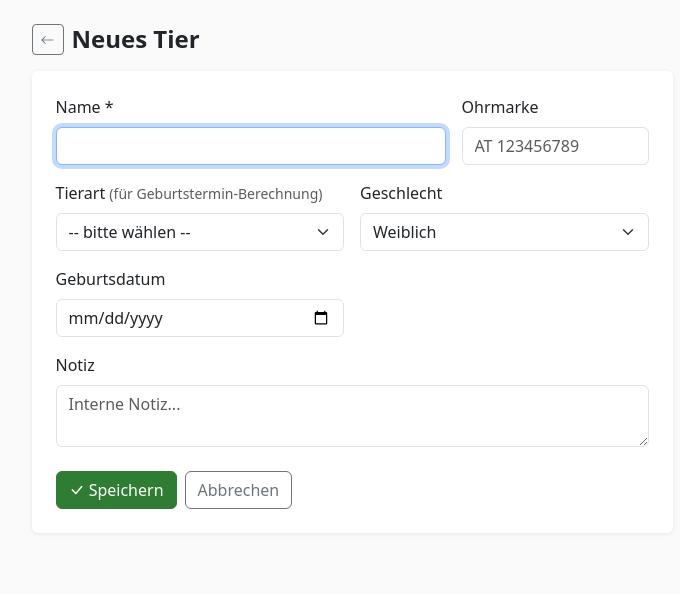
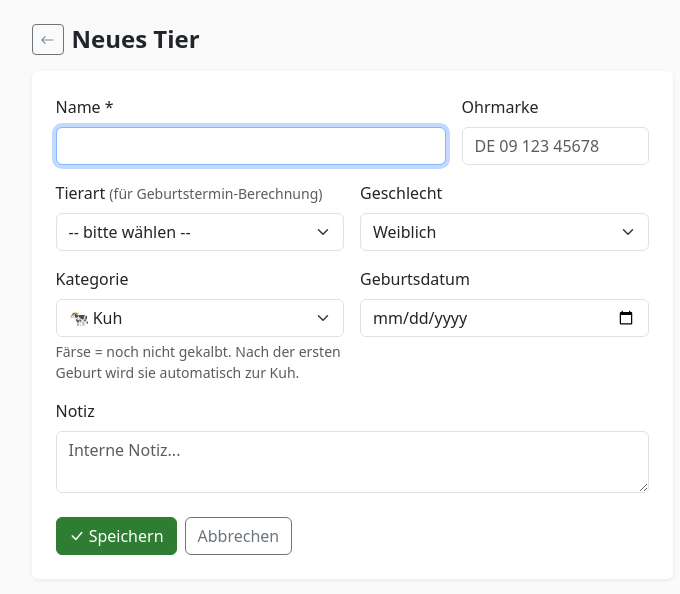
Before and after one commit to Glasei81/Tierkalb-, a Flask app: page /tier/neu in a window 1280 px wide. Shown: the part 56-650 px from the top of the page, without its empty margins (288-968 px from the left). Run offline with Flask 3, Linux system fonts and the light colour scheme; data comes from the database, SQL or seed files in the repository; data that the repository does not hold is empty.

Commit message:
feat: Kategorien Kuh / Färse / Kalb / Stier mit Reitern im Dashboard
- Neues Feld Kategorie am Tier; bestehende Tiere: weiblich = Kuh,
  männlich = Stier
- Färse wird bei der ersten eingetragenen Geburt automatisch zur Kuh
- Dashboard: Reiter Alle · Kühe · Färsen · Kälber · Stiere mit Anzahl,
  gewählter Reiter wird gemerkt
- Färsen bekommen Besamungs-Termine, Kälber und Stiere nicht
- Telegram: /neues_tier Resi Färse, /tiere nach Kategorie, Hinweis
  bei erster Kalbung
- Kategorie im CSV-/PDF-Export, Anleitung und Roadmap (E19)

Co-Authored-By: Claude Opus 5.5 <noreply@anthropic.com>
Claude-Session: https://claude.ai/code/session_01TojE4oGFhwL3fdCYo9dxfG

```diff
--- a/app.py
+++ b/app.py
@@ -17,7 +17,7 @@ from flask import (
 import database as db
 import updater
 from werkzeug.security import generate_password_hash, check_password_hash
-from tierarten import TIERARTEN, I18N, KOSTEN_TYPEN, EREIGNIS_TYPEN, EREIGNIS_LABEL
+from tierarten import TIERARTEN, I18N, KOSTEN_TYPEN, EREIGNIS_TYPEN, EREIGNIS_LABEL, KATEGORIEN, KATEGORIE_NAME
 import fruchtbarkeit as fb
 
 
@@ -40,6 +40,8 @@ _KOSTEN_EREIGNIS_MAP = {v: k for k, v in _EREIGNIS_KOSTEN_MAP.items()}
 # Kosten einer Trächtigkeitsuntersuchung laufen als Tierarzt-Kosten
 _TU_KOSTEN_TYP = "Tierarzt"
 app.jinja_env.globals["EREIGNIS_LABEL"] = EREIGNIS_LABEL
+app.jinja_env.globals["KATEGORIEN"] = KATEGORIEN
+app.jinja_env.globals["KATEGORIE_NAME"] = KATEGORIE_NAME
 
 
 def _load_secret_key() -> str:
@@ -221,6 +223,7 @@ def dashboard():
             info["geburt_bald"] = (a["kalbung"] - heute).days <= 14
         tiere_mit_info.append(info)
 
+    kategorie_anzahl = {k: sum(1 for t in tiere if t.get("kategorie") == k) for k, _, _, _ in KATEGORIEN}
     kalbungen_30 = sum(1 for tm in termine
                        if tm["art"] == "kalbung" and (tm["datum"] - heute).days <= 30)
 
@@ -228,7 +231,7 @@ def dashboard():
         farm=farm, tiere=tiere_mit_info,
         tier_count=tier_count,
         gesamtkosten=gesamtkosten,
-        gruppen=gruppen, kalbungen_30=kalbungen_30,
+        gruppen=gruppen, kalbungen_30=kalbungen_30, kategorie_anzahl=kategorie_anzahl,
         wann=lambda tm: fb.wann(tm, heute),
         t=t)
 
@@ -250,6 +253,7 @@ def tier_neu():
             request.form.get("geburtsdatum") or None,
             request.form.get("geschlecht", "weiblich"),
             request.form.get("notiz", "").strip(),
+            request.form.get("kategorie"),
         )
         flash(f"{name} wurde hinzugefügt.", "success")
         return redirect(url_for("dashboard"))
@@ -305,6 +309,7 @@ def tier_bearbeiten(tier_id):
             request.form.get("status", "Aktiv"),
             request.form.get("geschlecht", "weiblich"),
             request.form.get("notiz", "").strip(),
+            request.form.get("kategorie"),
         )
         flash("Änderungen gespeichert.", "success")
         return redirect(url_for("tier_detail", tier_id=tier_id))
@@ -332,10 +337,12 @@ def ereignis_neu(tier_id):
     if request.method == "POST":
         typ = request.form.get("typ", "sonstiges")
         ereignis_datum = request.form.get("datum", date.today().isoformat())
-        db.add_ereignis(
+        zur_kuh = db.add_ereignis(
             fid, tier_id, typ, ereignis_datum,
             request.form.get("notiz", "").strip(),
         )
+        if zur_kuh:
+            flash(f"🐄 {tier['name']} hat zum ersten Mal gekalbt und steht jetzt bei den Kühen.", "info")
         kosten_typ = _EREIGNIS_KOSTEN_MAP.get(typ) or (
             _TU_KOSTEN_TYP if typ in (fb.TK_POS, fb.TK_NEG) else None)
         if kosten_typ:
@@ -425,10 +432,10 @@ def export_csv():
     out = StringIO()
     w = csv.writer(out, delimiter=";")
     w.writerow(["=== TIERE ==="])
-    w.writerow(["Name", "Ohrmarke", "Tierart", "Geburtsdatum", "Geschlecht", "Status", "Notiz"])
+    w.writerow(["Name", "Ohrmarke", "Tierart", "Kategorie", "Geburtsdatum", "Geschlecht", "Status", "Notiz"])
     for tier in tiere:
         w.writerow([tier["name"], tier["ohrmarke"] or "",
-                    tier["tierart_name"] or "", tier["geburtsdatum"] or "",
+                    tier["tierart_name"] or "", KATEGORIE_NAME.get(tier.get("kategorie"), ""), tier["geburtsdatum"] or "",
                     tier.get("geschlecht") or "", tier["status"], tier.get("notiz") or ""])
     w.writerow([])
     w.writerow(["=== EREIGNISSE ==="])
@@ -491,11 +498,11 @@ def export_pdf():
     story.append(HRFlowable(width="100%", thickness=1, color=colors.grey))
     story.append(Spacer(1, 0.4*cm))
     story.append(Paragraph("Tiere", h2))
-    data = [["Name", "Ohrmarke", "Tierart", "Geburtsdatum", "Status"]]
+    data = [["Name", "Ohrmarke", "Tierart", "Kategorie", "Geburtsdatum", "Status"]]
     for tier in tiere:
         emoji = tier.get("emoji") or ""
-        data.append([tier["name"], tier["ohrmarke"] or "–", f"{emoji} {tier['tierart_name'] or '–'}", tier["geburtsdatum"] or "–", tier["status"]])
-    story.append(make_table(data, [4*cm, 3*cm, 4*cm, 3*cm, 3*cm], GREEN))
+        data.append([tier["name"], tier["ohrmarke"] or "–", f"{emoji} {tier['tierart_name'] or '–'}", KATEGORIE_NAME.get(tier.get("kategorie"), "–"), tier["geburtsdatum"] or "–", tier["status"]])
+    story.append(make_table(data, [3.6*cm, 3.2*cm, 3*cm, 2.2*cm, 2.6*cm, 2.4*cm], GREEN))
     story.append(Spacer(1, 0.4*cm))
     story.append(Paragraph("Kosten-Übersicht", h2))
     kpt = db.get_kosten_pro_tier(fid)
--- a/database.py
+++ b/database.py
@@ -89,6 +89,13 @@ def init_db():
             conn.execute(f"ALTER TABLE tiere ADD COLUMN {col} {definition}")
         except Exception:
             pass
+    # Kategorie je Tier (Kuh / Färse / Kalb / Stier). Bestehende Tiere: weiblich = Kuh, männlich = Stier.
+    try:
+        conn.execute("ALTER TABLE tiere ADD COLUMN kategorie TEXT")
+    except Exception:
+        pass
+    conn.execute("""UPDATE tiere SET kategorie = CASE WHEN geschlecht = 'männlich' THEN 'stier' ELSE 'kuh' END
+                    WHERE kategorie IS NULL""")
     # Tag der Trächtigkeitsuntersuchung je Tierart (Rind: Tag 28)
     try:
         conn.execute("ALTER TABLE tierarten ADD COLUMN tk_tag INTEGER")
@@ -197,13 +204,15 @@ def get_tierarten(farm_id):
 
 
 def add_tier(farm_id, name, ohrmarke, tierart_id, geburtsdatum=None,
-             geschlecht="weiblich", notiz=""):
+             geschlecht="weiblich", notiz="", kategorie=None):
+    from tierarten import kategorie_pruefen
     conn = get_connection()
     cur = conn.execute(
         """INSERT INTO tiere (farm_id, name, ohrmarke, tierart_id,
-           geburtsdatum, geschlecht, notiz) VALUES (?,?,?,?,?,?,?)""",
+           geburtsdatum, geschlecht, notiz, kategorie) VALUES (?,?,?,?,?,?,?,?)""",
         (farm_id, name, ohrmarke or None, tierart_id,
-         geburtsdatum or None, geschlecht, notiz or None))
+         geburtsdatum or None, geschlecht, notiz or None,
+         kategorie_pruefen(kategorie, geschlecht)))
     tier_id = cur.lastrowid
     conn.commit()
     conn.close()
@@ -211,15 +220,16 @@ def add_tier(farm_id, name, ohrmarke, tierart_id, geburtsdatum=None,
 
 
 def edit_tier(tier_id, farm_id, name, ohrmarke, tierart_id,
-              geburtsdatum, status, geschlecht, notiz):
+              geburtsdatum, status, geschlecht, notiz, kategorie=None):
+    from tierarten import kategorie_pruefen
     conn = get_connection()
     conn.execute("""
         UPDATE tiere SET name=?, ohrmarke=?, tierart_id=?,
-        geburtsdatum=?, status=?, geschlecht=?, notiz=?
+        geburtsdatum=?, status=?, geschlecht=?, notiz=?, kategorie=?
         WHERE id=? AND farm_id=?
     """, (name, ohrmarke or None, tierart_id,
           geburtsdatum or None, status, geschlecht,
-          notiz or None, tier_id, farm_id))
+          notiz or None, kategorie_pruefen(kategorie, geschlecht), tier_id, farm_id))
     conn.commit()
     conn.close()
 
@@ -269,12 +279,19 @@ def get_tier_by_id(tier_id, farm_id):
 
 
 def add_ereignis(farm_id, tier_id, typ, datum, notiz=""):
+    """Trägt ein Ereignis ein. Rückgabe True, wenn dadurch eine Färse zur Kuh wurde (erste Kalbung)."""
     conn = get_connection()
     conn.execute(
         "INSERT INTO ereignisse (farm_id, tier_id, typ, datum, notiz) VALUES (?,?,?,?,?)",
         (farm_id, tier_id, typ, datum, notiz or None))
+    zur_kuh = False
+    if typ == "geburt":
+        cur = conn.execute("UPDATE tiere SET kategorie = 'kuh' WHERE id = ? AND farm_id = ? AND kategorie = 'faerse'",
+                           (tier_id, farm_id))
+        zur_kuh = cur.rowcount > 0
     conn.commit()
     conn.close()
+    return zur_kuh
 
 
 def delete_ereignis(ereignis_id, farm_id):
--- a/fruchtbarkeit.py
+++ b/fruchtbarkeit.py
@@ -48,7 +48,7 @@ def ablauf(tier, ereignisse, heute=None):
     tk_tag = tier.get("tk_tag") or 0
     res = {"status": None, "text": "", "termine": [],
            "besamung": None, "tag": None, "kalbung": None}
-    if tier.get("geschlecht") == "männlich" or not tragzeit:
+    if tier.get("geschlecht") == "männlich" or tier.get("kategorie") in ("kalb", "stier") or not tragzeit:
         return res
 
     ev = sorted(((e["typ"], _d(e["datum"])) for e in ereignisse if e.get("datum")),
--- a/templates/tier_detail.html
+++ b/templates/tier_detail.html
@@ -5,6 +5,7 @@
 <div class="d-flex align-items-center gap-2 mb-3">
   <a href="/dashboard" class="btn btn-sm btn-outline-secondary"><i class="bi bi-arrow-left"></i></a>
   <h4 class="mb-0 fw-bold">{{ tier.emoji or '🐄' }} {{ tier.name }}</h4>
+  {% if tier.kategorie %}<span class="badge bg-light text-dark border">{{ KATEGORIE_NAME.get(tier.kategorie, '') }}</span>{% endif %}
   <span class="badge {{ 'bg-success' if tier.status == 'Aktiv' else 'bg-secondary' }}">{{ tier.status }}</span>
 </div>
 
--- a/templates/tier_form.html
+++ b/templates/tier_form.html
@@ -25,7 +25,7 @@
               <label class="form-label">Ohrmarke</label>
               <input type="text" name="ohrmarke" class="form-control"
                      value="{{ tier.ohrmarke if tier else '' }}"
-                     placeholder="AT 123456789">
+                     placeholder="DE 09 123 45678">
             </div>
             <div class="col-md-6">
               <label class="form-label">
@@ -47,10 +47,19 @@
             </div>
             <div class="col-md-6">
               <label class="form-label">Geschlecht</label>
-              <select name="geschlecht" class="form-select">
+              <select name="geschlecht" class="form-select" id="geschlechtSelect">
                 <option value="weiblich" {{ 'selected' if not tier or tier.get('geschlecht') == 'weiblich' }}>Weiblich</option>
                 <option value="männlich" {{ 'selected' if tier and tier.get('geschlecht') == 'männlich' }}>Männlich</option>
               </select>
+            </div>
+            <div class="col-md-6">
+              <label class="form-label">Kategorie</label>
+              <select name="kategorie" class="form-select" id="kategorieSelect">
+                {% for key, einz, mehrz, sym in KATEGORIEN %}
+                <option value="{{ key }}" {{ 'selected' if tier and tier.get('kategorie') == key }}>{{ sym }} {{ einz }}</option>
+                {% endfor %}
+              </select>
+              <div class="form-text small">Färse = noch nicht gekalbt. Nach der ersten Geburt wird sie automatisch zur Kuh.</div>
             </div>
             <div class="col-md-6">
               <label class="form-label">Geburtsdatum</label>
@@ -87,6 +96,19 @@
 {% endblock %}
 {% block scripts %}
 <script>
+// Kategorie passend zum Geschlecht: männlich → nur Kalb / Stier, weiblich → Kuh / Färse / Kalb
+(function () {
+  const g = document.getElementById('geschlechtSelect');
+  const k = document.getElementById('kategorieSelect');
+  const ERLAUBT = { 'männlich': ['kalb', 'stier'], 'weiblich': ['kuh', 'faerse', 'kalb'] };
+  function abgleichen() {
+    const erlaubt = ERLAUBT[g.value] || ERLAUBT['weiblich'];
+    [...k.options].forEach(o => { o.hidden = !erlaubt.includes(o.value); o.disabled = o.hidden; });
+    if (!erlaubt.includes(k.value)) k.value = g.value === 'männlich' ? 'stier' : 'kuh';
+  }
+  g.addEventListener('change', abgleichen);
+  abgleichen();
+})();
 const sel = document.getElementById('tierartSelect');
 const warn = document.getElementById('tierartWarnung');
 sel.addEventListener('change', () => {
--- a/tierarten.py
+++ b/tierarten.py
@@ -8,6 +8,26 @@ TIERARTEN = {
     "Schweine": {"brunft": 21,   "tragzeit": 114, "tk_tage": 21, "label": "Abferkelung", "emoji": "🐷"},
     "Ziegen":   {"brunft": 21,   "tragzeit": 150, "tk_tage": 20, "label": "Kitzung",     "emoji": "🐐"},
 }
+
+# Kategorien innerhalb der Herde (Reiter im Dashboard)
+# (Schlüssel, Einzahl, Mehrzahl, Symbol)
+KATEGORIEN = [
+    ("kuh",    "Kuh",   "Kühe",   "🐄"),
+    ("faerse", "Färse", "Färsen", "🐮"),
+    ("kalb",   "Kalb",  "Kälber", "🍼"),
+    ("stier",  "Stier", "Stiere", "🐂"),
+]
+KATEGORIE_NAME = {k: einz for k, einz, _, _ in KATEGORIEN}
+
+
+def kategorie_pruefen(kategorie, geschlecht):
+    """Passt die Kategorie zum Geschlecht? Sonst sinnvoller Standard."""
+    maennlich = geschlecht == "männlich"
+    erlaubt = ("kalb", "stier") if maennlich else ("kuh", "faerse", "kalb")
+    if kategorie in erlaubt:
+        return kategorie
+    return "stier" if maennlich else "kuh"
+
 
 KOSTEN_TYPEN = [
     "Tierarzt",
```
Also changed, not shown: ANLEITUNG.md (+14 -5 lines), ROADMAP.md (+19 -1 lines), telegram_bot.py (+35 -14 lines), templates/dashboard.html (+33 -36 lines).
